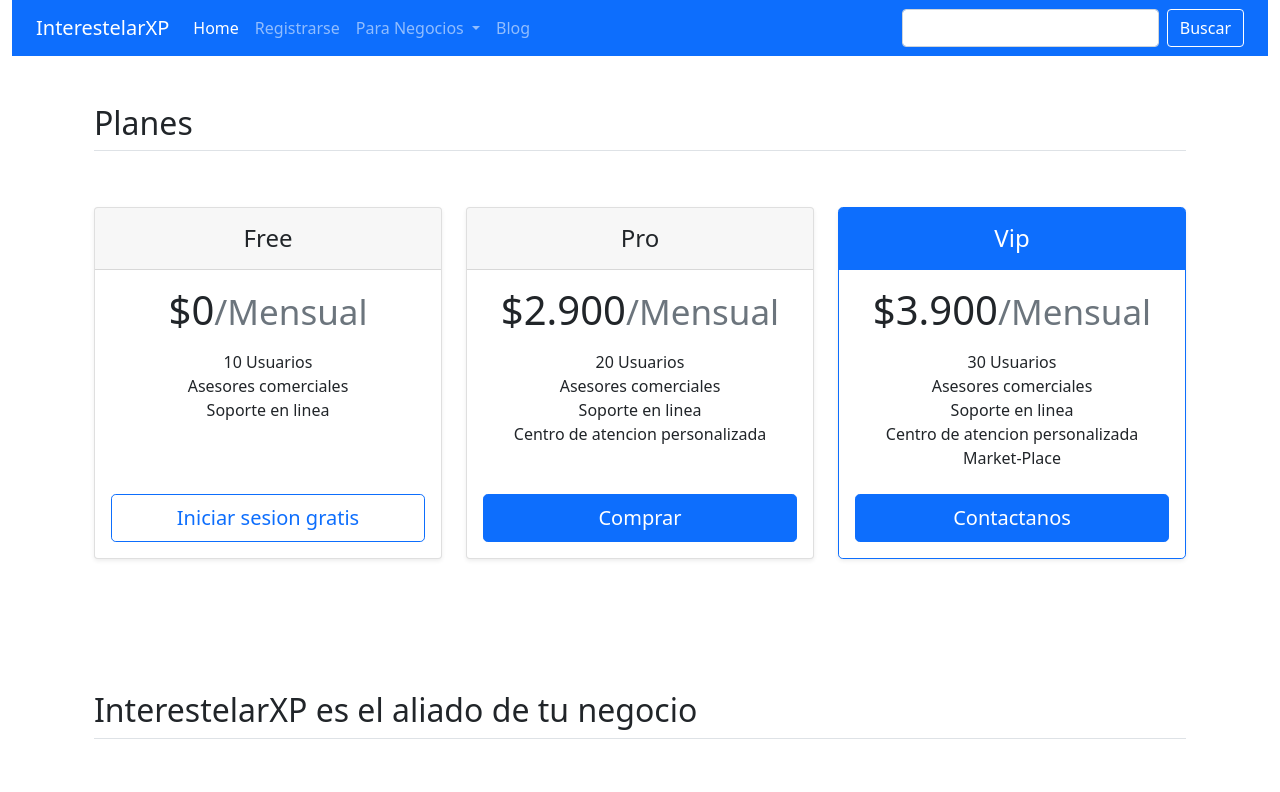
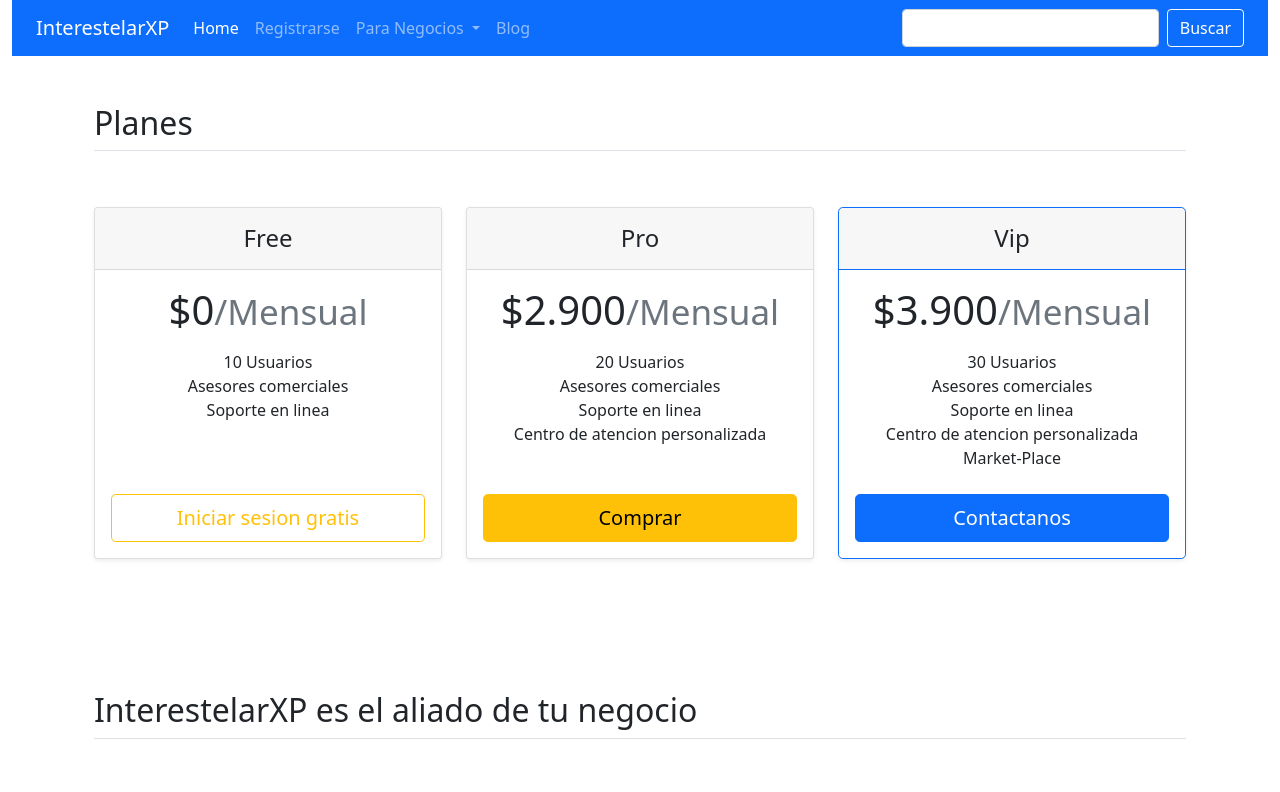
Before and after one commit to francobertinatti/Proyecto_Final_Bootstrap_Coderhouse, a plain HTML site: page pages/sub-pages_paraNegocios/catalogoVirtual.html in a window 1280 px wide. Shown: the top 792 px of the page. Drawn offline with nearby package versions, Linux system fonts and the light colour scheme.

Commit message:
pagina terminada con BS ► Continuamos con CSS para entrega de proyecto final

```diff
--- a/pages/sub-pages_paraNegocios/catalogoVirtual.html
+++ b/pages/sub-pages_paraNegocios/catalogoVirtual.html
@@ -82,7 +82,7 @@
                         <li><br></li>
                         <li><br></li>
                     </ul>
-                    <button type="button" class="w-100 btn btn-lg btn-outline-primary">Iniciar sesion gratis</button>
+                    <button type="button" class="w-100 btn btn-lg btn-outline-warning">Iniciar sesion gratis</button>
                     </div>
                 </div>
                 </div>
@@ -100,13 +100,13 @@
                         <li>Centro de atencion personalizada</li>
                         <li><br></li>
                     </ul>
-                    <button type="button" class="w-100 btn btn-lg btn-primary">Comprar</button>
+                    <button type="button" class="w-100 btn btn-lg btn-warning">Comprar</button>
                     </div>
                 </div>
                 </div>
                 <div class="col">
                 <div class="card mb-4 rounded-3 shadow-sm border-primary">
-                    <div class="card-header py-3 text-white bg-primary border-primary">
+                    <div class="card-header py-3 border-primary">
                     <h4 class="my-0 fw-normal">Vip</h4>
                     </div>
                     <div class="card-body">
```
